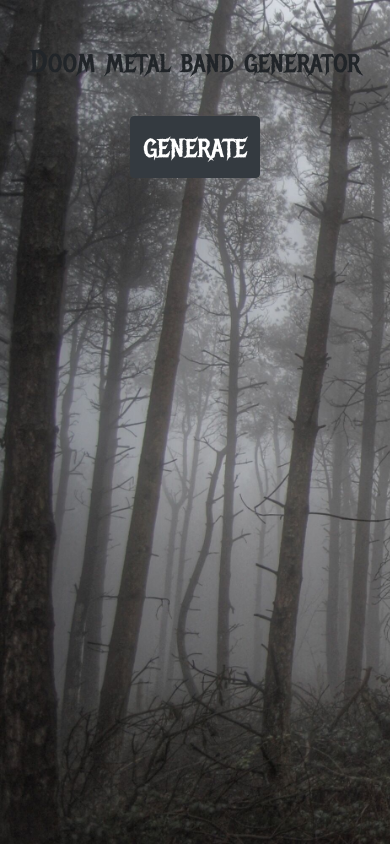
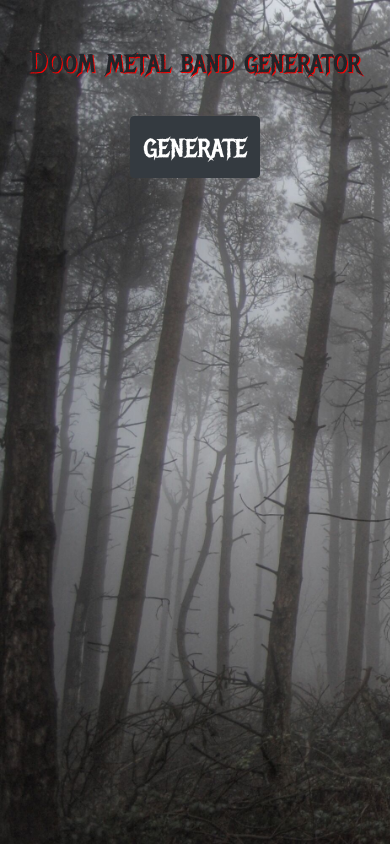
Before and after one commit to d-robbins-cmd/react-doomMetalBandNameGenerator, a React (Create React App) app: page / in a window 390 px wide. Built offline with nearby package versions, Linux system fonts and the light colour scheme.

Commit message:
fun experiments with mobile styles

```diff
--- a/src/index.css
+++ b/src/index.css
@@ -21,6 +21,7 @@ body {
 #banner {
   font-family: 'Metal Mania', cursive;
   font-size:8vw;
+  text-shadow: 1px 1px #FF0000;
 }
 
 /* .container {
@@ -56,6 +57,7 @@ body {
   font-size:large;
   font-family: 'Metal Mania', cursive;
   font-size:8vw;
+  text-shadow: 1px 1px #FF0000;
 }
 
 @media(max-width: 767px) {
```
